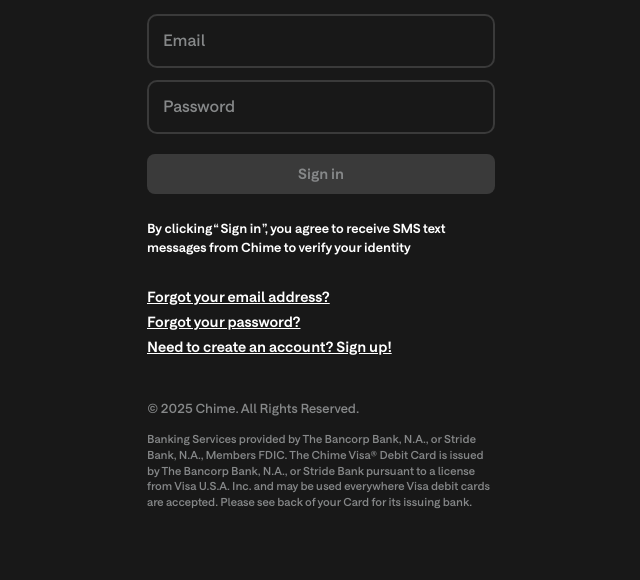
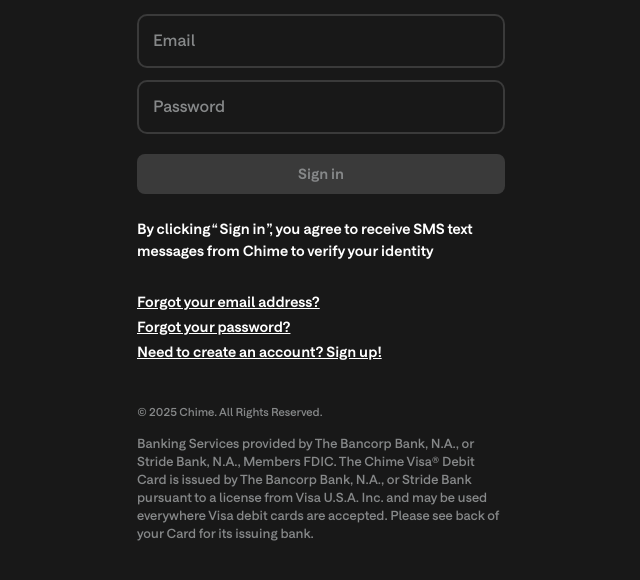
Before and after one commit to Polo-GitHub/chm-site, a plain HTML site: page index.html in a window 1280 px wide. Shown: the part 98-678 px from the top of the page, without its empty margins (319-959 px from the left). Drawn offline with Linux system fonts and the light colour scheme.

Commit message:
Update sytle.css

```diff
--- a/style/sytle.css
+++ b/style/sytle.css
@@ -56,7 +56,7 @@ img {
 
 .container{
     margin: 0 auto;
-    max-width: 380px;
+    max-width: 400px;
     padding: 0 1rem 2rem 1rem;
 
 }
@@ -140,7 +140,7 @@ img {
 }
 .chm__paragraph > p{
     font-family: chm-font-1;
-    font-size: 0.8rem;
+    font-size: 0.9rem;
     line-height: 1.5;
     color: var(--whiteColor);
     margin-bottom: 2rem;
@@ -166,14 +166,14 @@ img {
 }
 .chm__copyright > p{
     font-family: chm-font-2;
-    font-size: 0.8rem;
+    font-size: 0.7rem;
     color: var(--text-Color);
     margin-bottom: 1rem;
     /* opacity: 0.5; */
 }
 .chm__sub-copyright > p{
     font-family: chm-font-2;
-    font-size: 0.7rem;
+    font-size: 0.8rem;
     line-height: 1.4;
     font-weight: 100;
     color: var(--text-Color)
```
